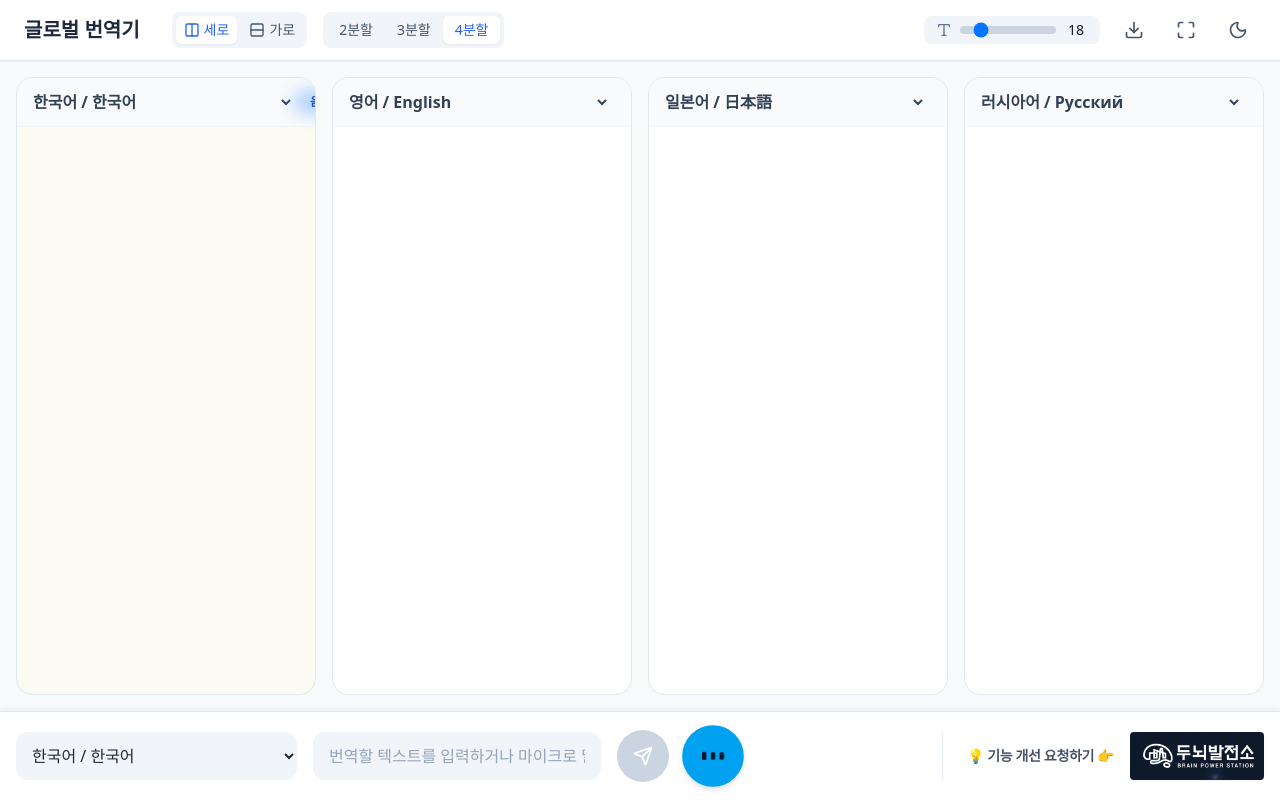
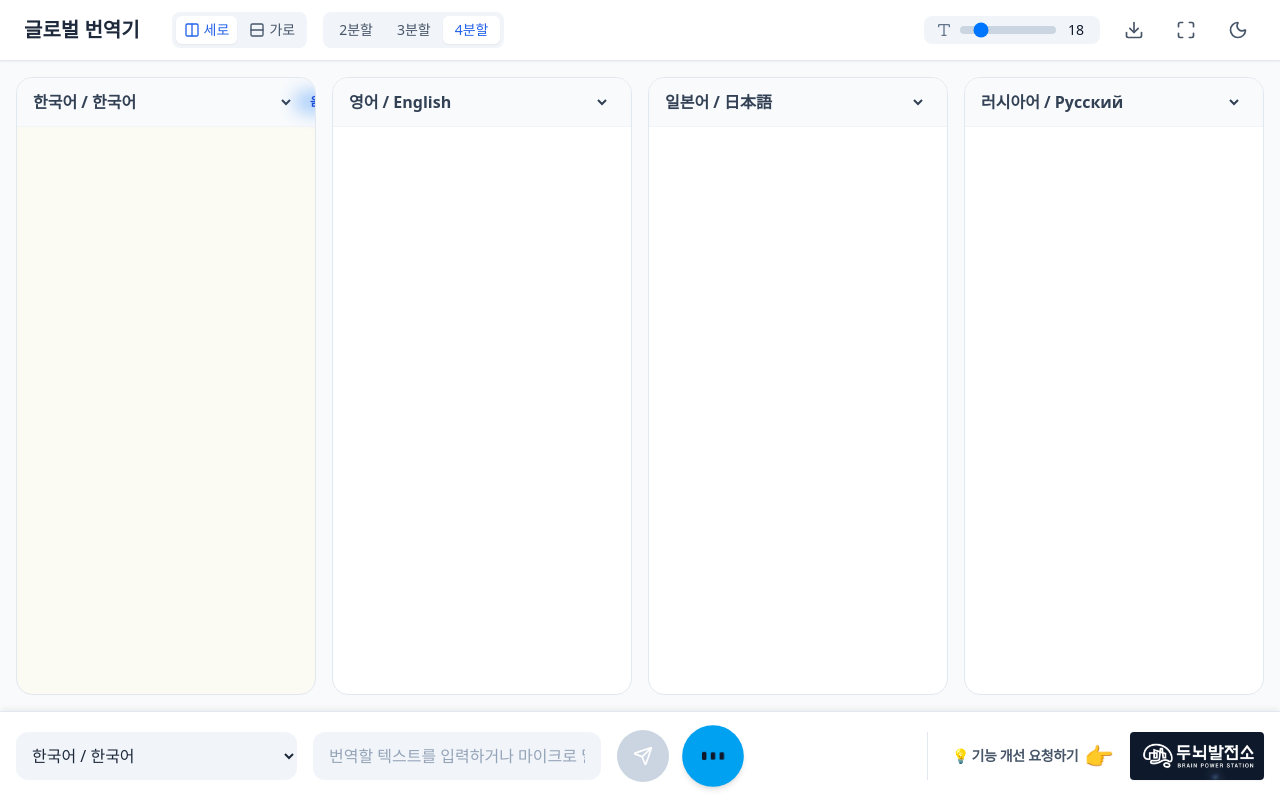
Before and after one commit to Brain-PowerStation/auto-translator, a React (Vite) app: page / in a window 1280 px wide. Built offline with nearby package versions, Linux system fonts and the light colour scheme.

Commit message:
손가락 화살표 크기 대폭 확대 및 클릭 유도 애니메이션 추가

```diff
--- a/src/components/InputArea.tsx
+++ b/src/components/InputArea.tsx
@@ -307,8 +307,8 @@ export default function InputArea({
         className="flex items-center space-x-4 shrink-0 hover:opacity-80 transition-all cursor-pointer group border-l border-slate-200 dark:border-slate-700 pl-6"
         title="두뇌발전소에 사이트 개선 요청하기"
       >
-        <span className="text-sm text-slate-600 dark:text-slate-300 font-bold tracking-tight group-hover:text-blue-500 whitespace-nowrap">
-          💡 기능 개선 요청하기 👉
+        <span className="text-sm text-slate-600 dark:text-slate-300 font-bold tracking-tight group-hover:text-blue-500 whitespace-nowrap flex items-center">
+          💡 기능 개선 요청하기 <span className="text-2xl ml-1.5 group-hover:translate-x-1 transition-transform">👉</span>
         </span>
         <img
           src="/logo.png"
```
